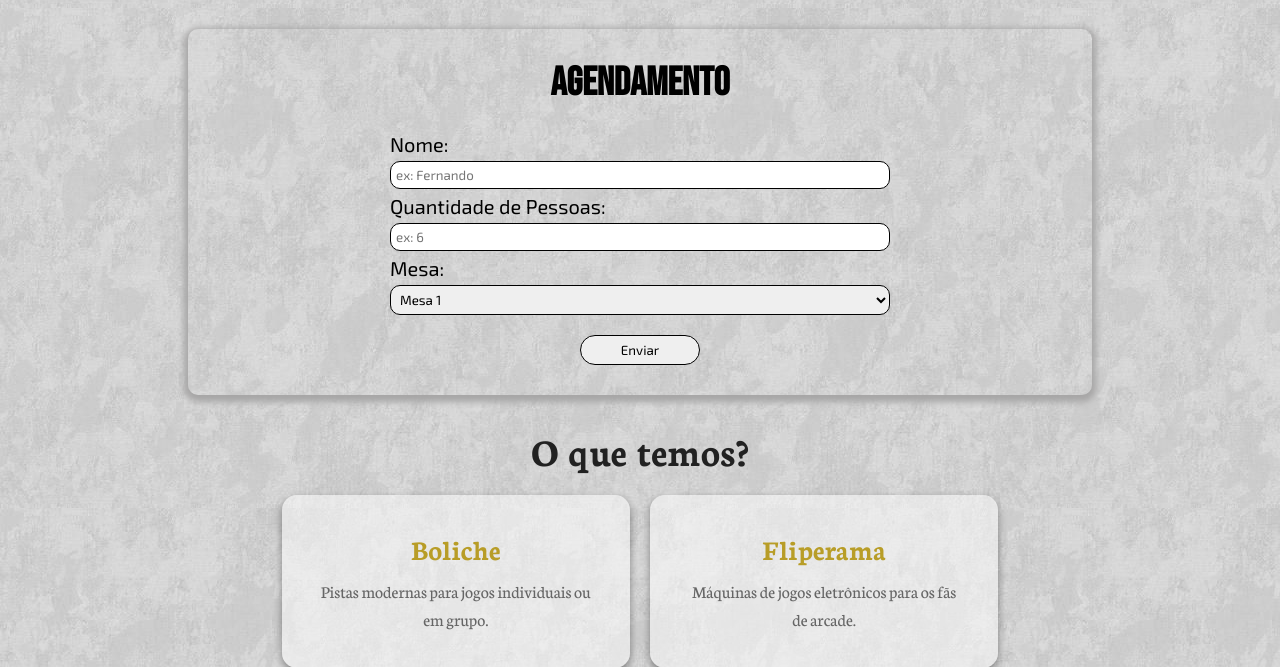
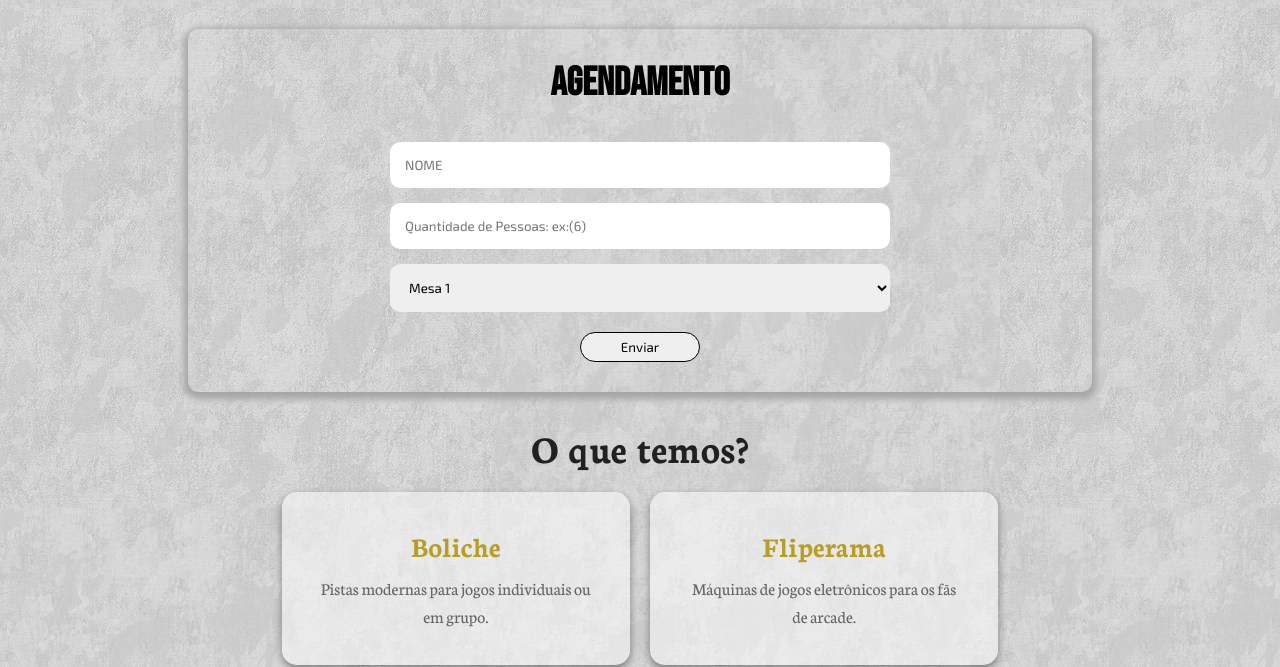
Before and after one commit to euNascimentu/Web, a PHP site: page /HTML/index.html in a window 1280 px wide. Shown: the part 492-1159 px from the top of the page. Run offline with PHP 8.4, Linux system fonts and the light colour scheme.

Commit message:
Rei do Strike

```diff
--- a/HTML/Rei do Strike/CSS/style.CSS
+++ b/HTML/Rei do Strike/CSS/style.CSS
@@ -136,23 +136,17 @@
     justify-content: center;
 }
 
-.labels{
-    font-family: "Exo 2", sans-serif;
-    font-size: 20px;
-    margin-bottom: 5px;
-    margin-top: 5px;
-}
-
 .inputs{
     font-family: "Exo 2", sans-serif;
-    border: solid 1px black;
+    border: none 1px black;
     border-radius: 10px;
-    padding: 5px;
+    padding: 15px;
+    margin-top: 15px;
 }
 
 .mesa{
     font-size: 15px;
-    font-family: "Neuton", serif;
+    font-family: "Exo 2",sans-serif;
 }
 
 #botao{
--- a/HTML/Rei do Strike/HTML/index.html
+++ b/HTML/Rei do Strike/HTML/index.html
@@ -54,11 +54,8 @@
         </h1>
         <article id="formulario">
             <div id="dados">
-                <label class="labels" for="nome">Nome:</label>
-                <input class="inputs" type="text" name="nome" placeholder="ex: Fernando">
-                <label class="labels" for="peso">Quantidade de Pessoas:</label>
-                <input class="inputs" type="number" name="Modelo" placeholder="ex: 6">
-                <label class="labels" for="altura">Mesa:</label>
+                <input class="inputs" type="text" name="nome" placeholder="NOME">
+                <input class="inputs" type="number" name="Modelo" placeholder="Quantidade de Pessoas: ex:(6)">
                 <select class="inputs" name="Mesa" class="mesa">
                     <option class="mesa" value="">
                         Mesa 1
```
